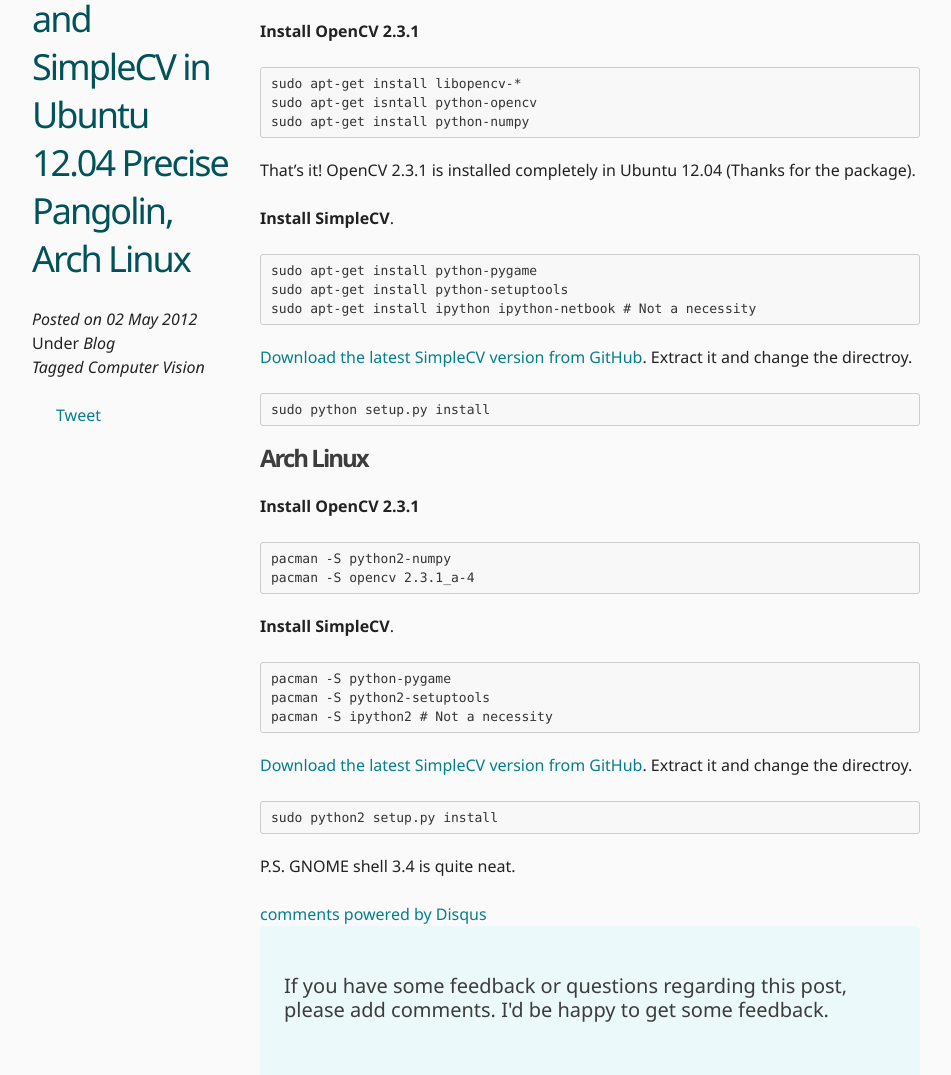
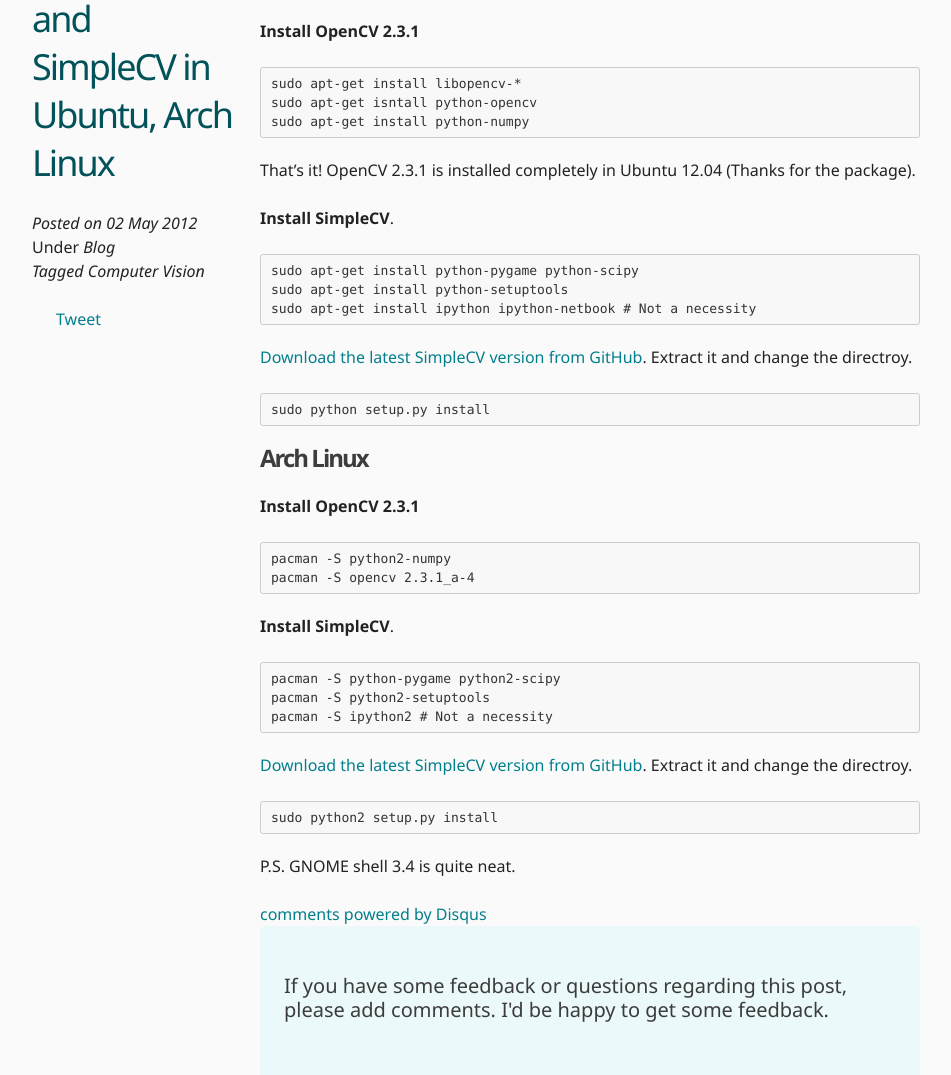
Before and after one commit to jayrambhia/jayrambhia.github.com, a Jekyll site: the page built from _posts/2012-05-02-install-opencv-2-3-1-and-simplecv-in-ubuntu-12-04-precise-pangolin-arch-linux.markdown, in a window 1280 px wide and 1400 px high. Shown: the part 325-1400 px from the top of the window, without its empty margins (164-1115 px from the left). Built offline with Jekyll 4.4.1, drawn with Linux system fonts in a browser that asks for light colours; nearby versions of some CDN libraries; library files that are not in the unit come from our copies; comment, search, counter and statistics services are not loaded; some of the changed text lies outside the part shown.

Commit message:
Update 2012-05-02-install-opencv-2-3-1-and-simplecv-in-ubuntu-12-04-precise-pangolin-arch-linux.markdown

```diff
--- a/_posts/2012-05-02-install-opencv-2-3-1-and-simplecv-in-ubuntu-12-04-precise-pangolin-arch-linux.markdown
+++ b/_posts/2012-05-02-install-opencv-2-3-1-and-simplecv-in-ubuntu-12-04-precise-pangolin-arch-linux.markdown
@@ -5,10 +5,10 @@
 date: 2012-05-02 15:35:28
 layout: post
 slug: install-opencv-2-3-1-and-simplecv-in-ubuntu-12-04-precise-pangolin-arch-linux
-title: Install OpenCV 2.3.1 and SimpleCV in Ubuntu 12.04 Precise Pangolin, Arch Linux
+title: Install OpenCV 2.3.1 and SimpleCV in Ubuntu, Arch Linux
 ---
 
-After screwing up my Ubuntu [see previous post](http://jayrambhia.wordpress.com/2012/04/27/precise-pangolin-ubuntu-12-04-lts/) and also my Arch Linux, I installed Ubuntu 11.10 and upgraded to 12.04.
+After screwing up my Ubuntu [see previous post](http://jayrambhia.com/blog/precise-pangolin-ubuntu-12-04-lts/) and also my Arch Linux, I installed Ubuntu 11.10 and upgraded to 12.04.
 
 ### **Ubuntu 12.04 LTS - Precise Pangolin**
 
@@ -24,12 +24,12 @@
 
 **Install SimpleCV**.
 
-    sudo apt-get install python-pygame
+    sudo apt-get install python-pygame python-scipy
     sudo apt-get install python-setuptools
     sudo apt-get install ipython ipython-netbook # Not a necessity
 
 
-[Download the latest SimpleCV version from GitHub](https://github.com/ingenuitas/SimpleCV/downloads).
+[Download the latest SimpleCV version from GitHub](https://github.com/sightmachine/SimpleCV/).
 Extract it and change the directroy.
 
 
@@ -46,11 +46,11 @@
 
 **Install SimpleCV**.
 
-    pacman -S python-pygame
+    pacman -S python-pygame python2-scipy
     pacman -S python2-setuptools
     pacman -S ipython2 # Not a necessity
 
-[Download the latest SimpleCV version from GitHub](https://github.com/ingenuitas/SimpleCV/downloads).
+[Download the latest SimpleCV version from GitHub](https://github.com/sightmachine/SimpleCV/).
 Extract it and change the directroy.
 
     sudo python2 setup.py install
```
